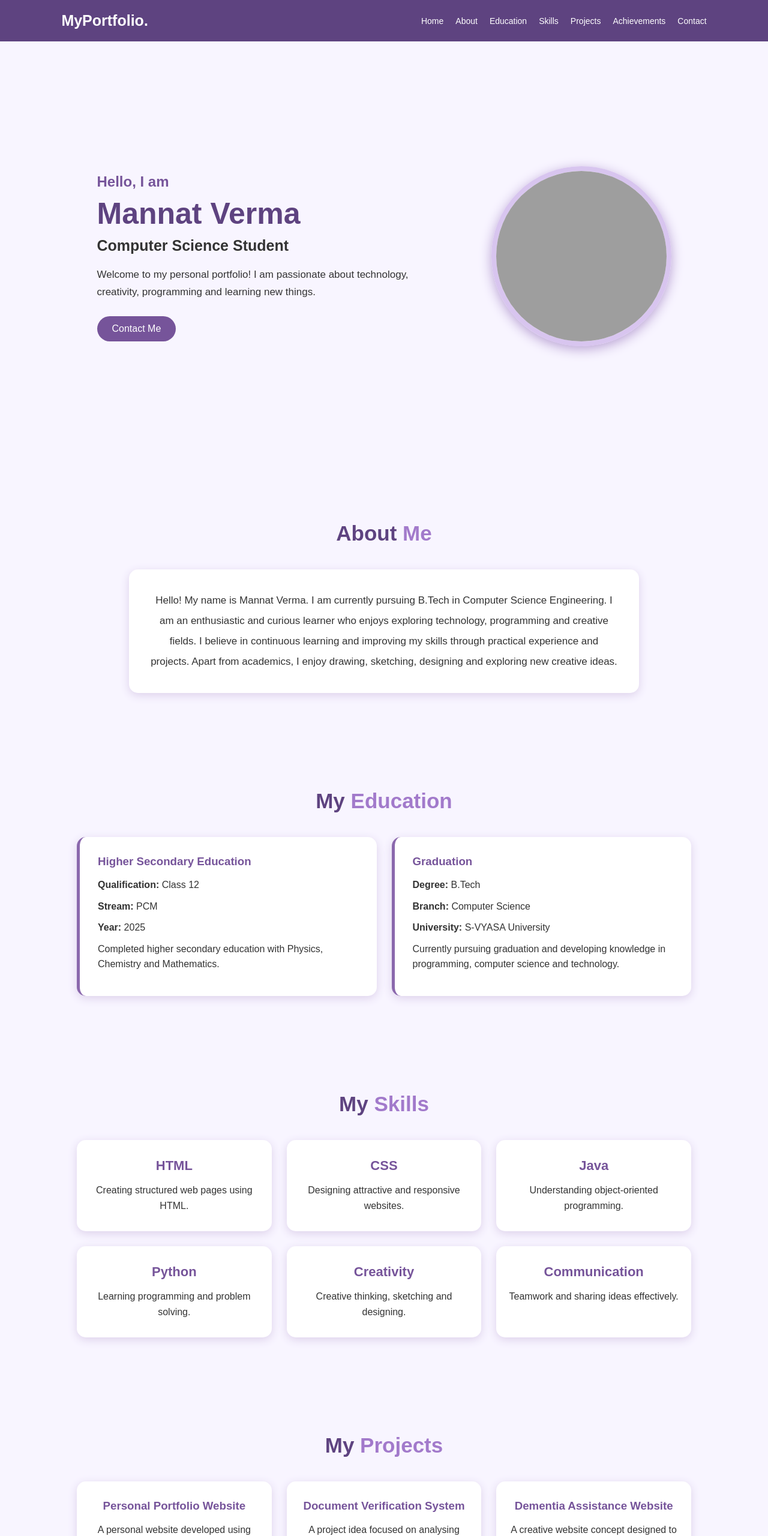
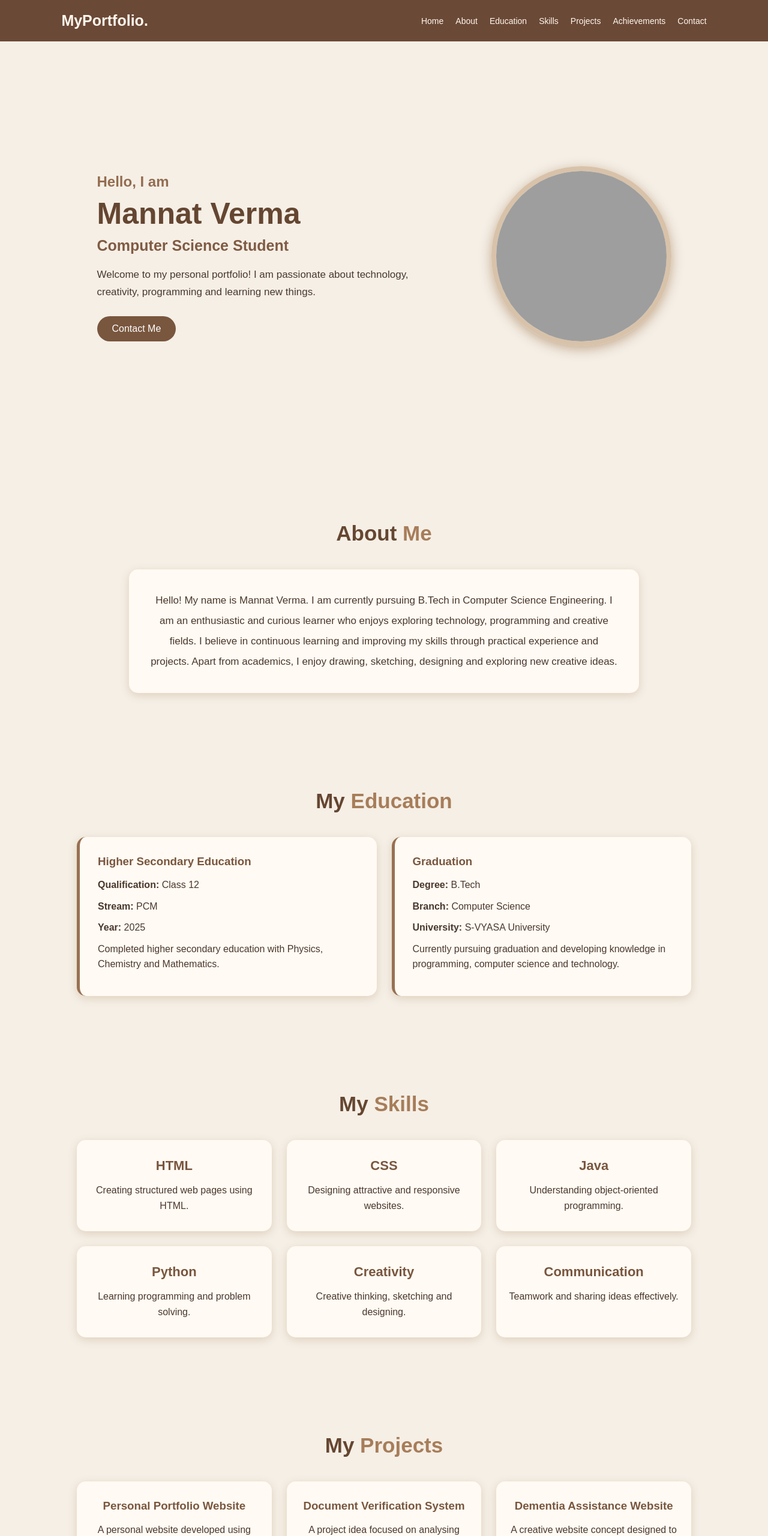
Before and after one commit to mannatvermaishere-web/Portfolio, a plain HTML site: page index.html in a window 1280 px wide. Shown: the top 2560 px of the page at 60% size. Drawn offline with Linux system fonts and the light colour scheme; grey boxes are pictures that could not be loaded.

Commit message:
Revise color scheme in style.css
Updated background and text colors for various elements to enhance visual appeal.

```diff
--- a/style.css
+++ b/style.css
@@ -10,8 +10,8 @@
 }
 
 body {
-    background-color: #f8f5ff;
-    color: #333;
+    background-color: #f5efe6;
+    color: #49382e;
 }
 
 
@@ -22,14 +22,14 @@ body {
     justify-content: space-between;
     align-items: center;
     padding: 20px 8%;
-    background-color: #5e4380;
+    background-color: #6b4937;
     position: sticky;
     top: 0;
     z-index: 100;
 }
 
 .logo {
-    color: white;
+    color: #fff8ed;
     font-size: 25px;
 }
 
@@ -40,14 +40,14 @@ body {
 }
 
 .navbar ul li a {
-    color: white;
+    color: #fff8ed;
     text-decoration: none;
     font-size: 14px;
     transition: 0.3s;
 }
 
 .navbar ul li a:hover {
-    color: #e2c9ff;
+    color: #d9bfa5;
 }
 
 
@@ -68,18 +68,19 @@ body {
 
 .home-content h3 {
     font-size: 24px;
-    color: #76549a;
+    color: #936c50;
 }
 
 .home-content h1 {
     font-size: 50px;
-    color: #5e4380;
+    color: #654631;
     margin: 10px 0;
 }
 
 .home-content h2 {
     font-size: 25px;
     margin-bottom: 20px;
+    color: #805b43;
 }
 
 .home-content p {
@@ -93,8 +94,8 @@ body {
     height: 300px;
     object-fit: cover;
     border-radius: 50%;
-    border: 8px solid #d8c5ef;
-    box-shadow: 0 5px 20px #b8a1d3;
+    border: 8px solid #d8c2a9;
+    box-shadow: 0 5px 20px #c3aa91;
 }
 
 
@@ -103,7 +104,7 @@ body {
 .btn {
     display: inline-block;
     padding: 12px 25px;
-    background-color: #76549a;
+    background-color: #79563e;
     color: white;
     text-decoration: none;
     border-radius: 25px;
@@ -111,7 +112,7 @@ body {
 }
 
 .btn:hover {
-    background-color: #4d326e;
+    background-color: #503725;
     transform: translateY(-3px);
 }
 
@@ -126,11 +127,11 @@ body {
 .heading {
     font-size: 35px;
     margin-bottom: 40px;
-    color: #5e4380;
+    color: #654631;
 }
 
 .heading span {
-    color: #a27acb;
+    color: #a77d59;
 }
 
 
@@ -140,9 +141,9 @@ body {
     max-width: 850px;
     margin: auto;
     padding: 35px;
-    background-color: white;
+    background-color: #fffaf3;
     border-radius: 15px;
-    box-shadow: 0 4px 15px #ddd1eb;
+    box-shadow: 0 4px 15px #dfd0bd;
 }
 
 .about-content p {
@@ -160,16 +161,16 @@ body {
 }
 
 .education-box {
-    background-color: white;
+    background-color: #fffaf3;
     padding: 30px;
     border-radius: 15px;
-    border-left: 5px solid #8b68ad;
-    box-shadow: 0 4px 15px #ddd1eb;
+    border-left: 5px solid #987052;
+    box-shadow: 0 4px 15px #dfd0bd;
     text-align: left;
 }
 
 .education-box h3 {
-    color: #76549a;
+    color: #79563e;
     margin-bottom: 15px;
 }
 
@@ -188,20 +189,20 @@ body {
 }
 
 .skill-box {
-    background-color: white;
+    background-color: #fffaf3;
     padding: 30px 20px;
     border-radius: 15px;
-    box-shadow: 0 4px 15px #ddd1eb;
+    box-shadow: 0 4px 15px #dfd0bd;
     transition: 0.3s;
 }
 
 .skill-box:hover {
     transform: translateY(-8px);
-    background-color: #eee5fa;
+    background-color: #eadbc9;
 }
 
 .skill-box h3 {
-    color: #76549a;
+    color: #79563e;
     margin-bottom: 15px;
     font-size: 22px;
 }
@@ -220,10 +221,10 @@ body {
 }
 
 .project-box {
-    background-color: white;
+    background-color: #fffaf3;
     padding: 30px 20px;
     border-radius: 15px;
-    box-shadow: 0 4px 15px #ddd1eb;
+    box-shadow: 0 4px 15px #dfd0bd;
     transition: 0.3s;
 }
 
@@ -232,7 +233,7 @@ body {
 }
 
 .project-box h3 {
-    color: #76549a;
+    color: #79563e;
     margin-bottom: 15px;
 }
 
@@ -250,14 +251,14 @@ body {
 }
 
 .achievement-box {
-    background-color: white;
+    background-color: #fffaf3;
     padding: 30px 20px;
     border-radius: 15px;
-    box-shadow: 0 4px 15px #ddd1eb;
+    box-shadow: 0 4px 15px #dfd0bd;
 }
 
 .achievement-box h3 {
-    color: #76549a;
+    color: #79563e;
     margin-bottom: 15px;
 }
 
@@ -271,10 +272,10 @@ body {
 .contact-container {
     max-width: 600px;
     margin: auto;
-    background-color: white;
+    background-color: #fffaf3;
     padding: 35px;
     border-radius: 15px;
-    box-shadow: 0 4px 15px #ddd1eb;
+    box-shadow: 0 4px 15px #dfd0bd;
 }
 
 .contact-container p {
@@ -286,8 +287,8 @@ body {
 /* Footer */
 
 footer {
-    background-color: #5e4380;
-    color: white;
+    background-color: #6b4937;
+    color: #fff8ed;
     text-align: center;
     padding: 25px;
     line-height: 2;
```
